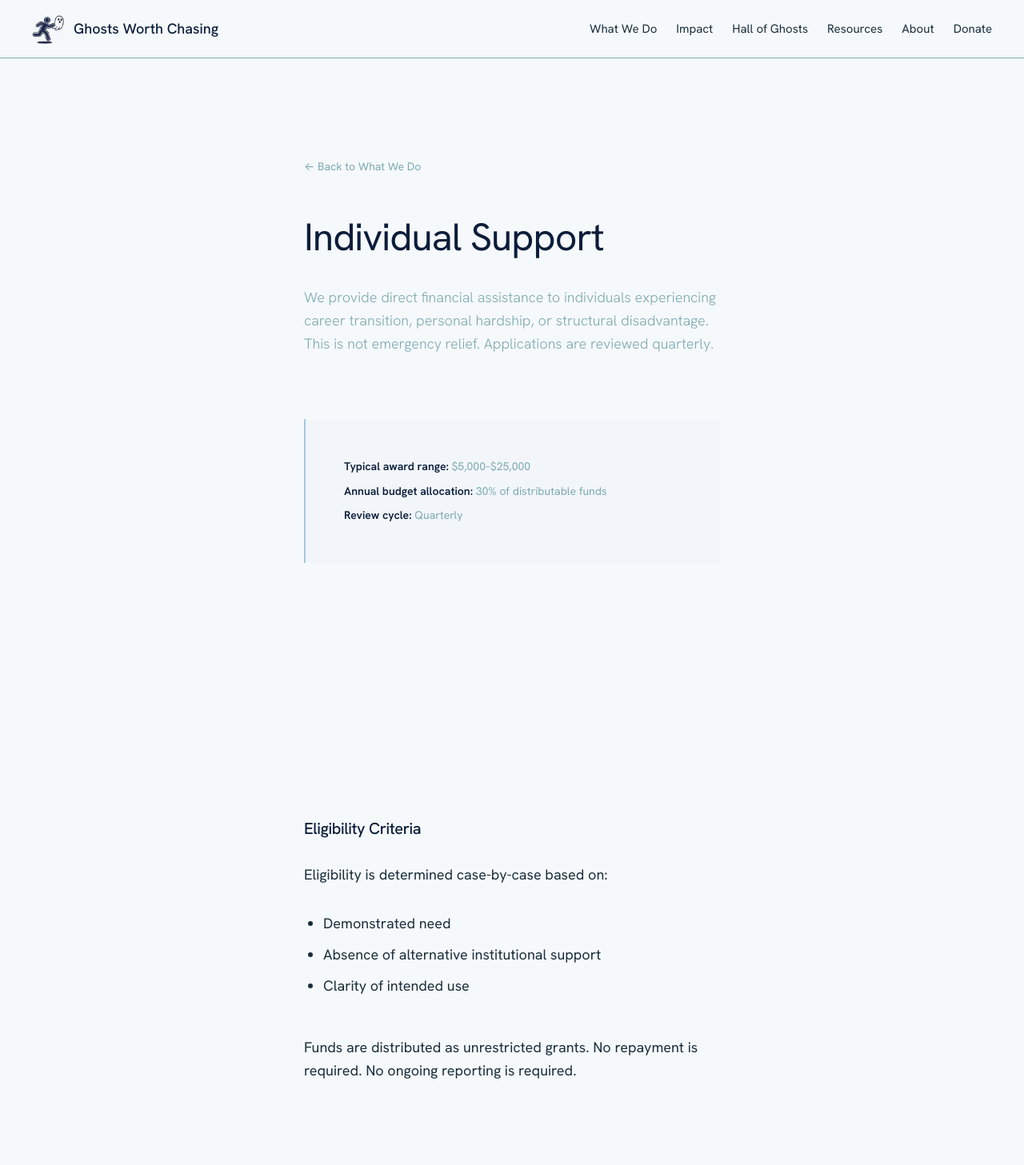
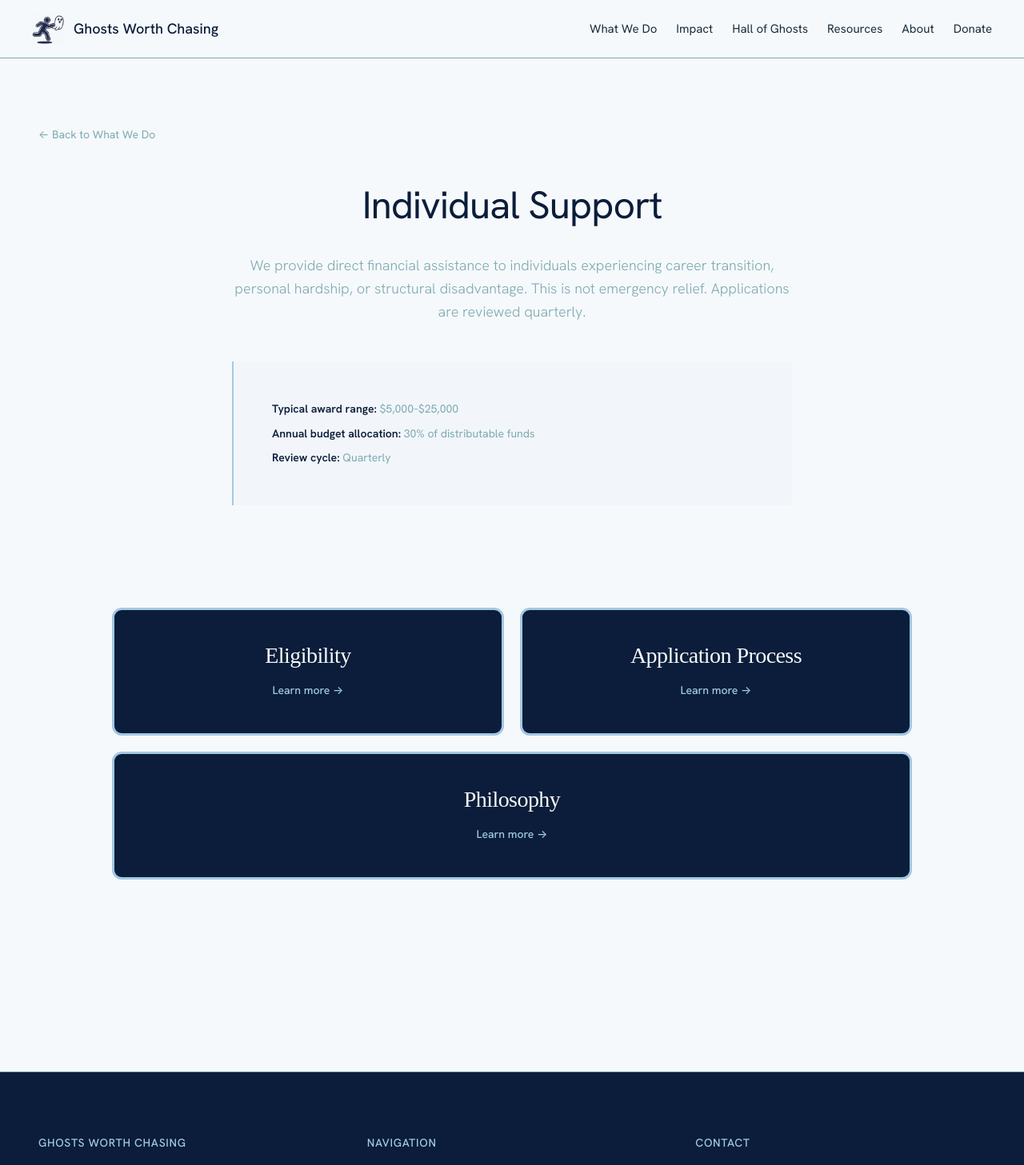
Before and after one commit to Roco41589/ghosts-worth-chasing-site, a Next.js app in the folder ghosts-redesign/: page /what-we-do/individual-support in a window 1280 px wide. Shown: the top 1457 px of the page at 80% size. Built offline with nearby package versions, Linux system fonts and the light colour scheme.

Commit message:
Update page.tsx

```diff
--- a/ghosts-redesign/app/what-we-do/individual-support/page.tsx
+++ b/ghosts-redesign/app/what-we-do/individual-support/page.tsx
@@ -1,9 +1,22 @@
+'use client'
+
 import Link from 'next/link'
 
 export default function IndividualSupport() {
   return (
     <>
-      <section className="section section--narrow">
+      <style jsx>{`
+        @media (max-width: 768px) {
+          .cards-grid {
+            grid-template-columns: 1fr !important;
+            max-width: 400px !important;
+          }
+        }
+      `}</style>
+
+      <section style={{
+        padding: 'var(--space-lg) var(--space-md) var(--space-md) var(--space-md)',
+      }}>
         <Link
           href="/what-we-do"
           style={{
@@ -19,7 +32,11 @@ export default function IndividualSupport() {
           ← Back to What We Do
         </Link>
 
-        <h1 style={{ color: 'var(--color-deep-navy)', marginBottom: 'var(--space-sm)' }}>
+        <h1 style={{
+          color: 'var(--color-deep-navy)',
+          marginBottom: 'var(--space-sm)',
+          textAlign: 'center',
+        }}>
           Individual Support
         </h1>
 
@@ -28,7 +45,10 @@ export default function IndividualSupport() {
           color: 'var(--color-text-secondary)',
           lineHeight: 1.6,
           fontWeight: 300,
-          marginBottom: 'var(--space-lg)',
+          marginBottom: 'var(--space-md)',
+          textAlign: 'center',
+          maxWidth: '700px',
+          margin: '0 auto var(--space-md) auto',
         }}>
           We provide direct financial assistance to individuals experiencing career transition,
           personal hardship, or structural disadvantage. This is not emergency relief.
@@ -40,6 +60,8 @@ export default function IndividualSupport() {
           padding: 'var(--space-md)',
           borderLeft: '2px solid var(--color-sky-blue)',
           background: 'rgba(163, 201, 226, 0.05)',
+          maxWidth: '700px',
+          margin: '0 auto var(--space-lg) auto',
         }}>
           <p style={{ fontSize: '14px', color: 'var(--color-text-secondary)', marginBottom: '8px' }}>
             <strong style={{ color: 'var(--color-deep-navy)' }}>Typical award range:</strong> $5,000–$25,000
@@ -53,78 +75,161 @@ export default function IndividualSupport() {
         </div>
       </section>
 
-      <section className="section section--narrow">
+      <section style={{
+        padding: '0 var(--space-md) var(--space-xl) var(--space-md)',
+      }}>
+        <div
+          className="cards-grid"
+          style={{
+            maxWidth: '1000px',
+            margin: '0 auto',
+            display: 'grid',
+            gridTemplateColumns: 'repeat(2, 1fr)',
+            gap: '20px',
+          }}
+        >
+          {/* Eligibility Card */}
+          <Link
+            href="/what-we-do/individual-support/eligibility"
+            style={{
+              border: '3px solid var(--color-sky-blue)',
+              borderRadius: '12px',
+              padding: '32px 24px',
+              background: 'var(--color-deep-navy)',
+              textDecoration: 'none',
+              color: 'var(--color-mist-white)',
+              transition: 'all 0.2s ease',
+              display: 'flex',
+              flexDirection: 'column',
+              alignItems: 'center',
+              justifyContent: 'center',
+              gap: '16px',
+              minHeight: '160px',
+              textAlign: 'center',
+            }}
+            onMouseEnter={(e) => {
+              e.currentTarget.style.transform = 'translateY(-4px)'
+              e.currentTarget.style.boxShadow = '0 8px 24px rgba(11, 29, 58, 0.15)'
+            }}
+            onMouseLeave={(e) => {
+              e.currentTarget.style.transform = 'translateY(0)'
+              e.currentTarget.style.boxShadow = 'none'
+            }}
+          >
             <h2 style={{
-          fontSize: '20px',
-          marginBottom: 'var(--space-sm)',
-          color: 'var(--color-deep-navy)',
+              fontFamily: 'Regika, serif',
+              fontSize: '28px',
+              color: 'var(--color-mist-white)',
+              margin: 0,
+              lineHeight: 1.1,
             }}>
-          Eligibility Criteria
+              Eligibility
             </h2>
 
-        <p style={{ marginBottom: 'var(--space-sm)' }}>
-          Eligibility is determined case-by-case based on:
-        </p>
+            <div style={{
+              fontSize: '14px',
+              color: 'var(--color-sky-blue)',
+              fontWeight: 500,
+            }}>
+              Learn more →
+            </div>
+          </Link>
 
-        <ul style={{
-          marginLeft: '24px',
-          marginBottom: 'var(--space-md)',
-          color: 'var(--color-text)',
-          lineHeight: 1.7,
-        }}>
-          <li>Demonstrated need</li>
-          <li>Absence of alternative institutional support</li>
-          <li>Clarity of intended use</li>
-        </ul>
-
-        <p>
-          Funds are distributed as unrestricted grants. No repayment is required.
-          No ongoing reporting is required.
-        </p>
-      </section>
-
-      <section className="section section--narrow">
+          {/* Application Process Card */}
+          <Link
+            href="/what-we-do/individual-support/application"
+            style={{
+              border: '3px solid var(--color-sky-blue)',
+              borderRadius: '12px',
+              padding: '32px 24px',
+              background: 'var(--color-deep-navy)',
+              textDecoration: 'none',
+              color: 'var(--color-mist-white)',
+              transition: 'all 0.2s ease',
+              display: 'flex',
+              flexDirection: 'column',
+              alignItems: 'center',
+              justifyContent: 'center',
+              gap: '16px',
+              minHeight: '160px',
+              textAlign: 'center',
+            }}
+            onMouseEnter={(e) => {
+              e.currentTarget.style.transform = 'translateY(-4px)'
+              e.currentTarget.style.boxShadow = '0 8px 24px rgba(11, 29, 58, 0.15)'
+            }}
+            onMouseLeave={(e) => {
+              e.currentTarget.style.transform = 'translateY(0)'
+              e.currentTarget.style.boxShadow = 'none'
+            }}
+          >
             <h2 style={{
-          fontSize: '20px',
-          marginBottom: 'var(--space-sm)',
-          color: 'var(--color-deep-navy)',
+              fontFamily: 'Regika, serif',
+              fontSize: '28px',
+              color: 'var(--color-mist-white)',
+              margin: 0,
+              lineHeight: 1.1,
             }}>
               Application Process
             </h2>
 
-        <p style={{ marginBottom: 'var(--space-sm)' }}>
-          Applications are accepted on a rolling basis and reviewed quarterly. The process is
-          intentionally straightforward and does not require extensive documentation.
-        </p>
+            <div style={{
+              fontSize: '14px',
+              color: 'var(--color-sky-blue)',
+              fontWeight: 500,
+            }}>
+              Learn more →
+            </div>
+          </Link>
 
-        <p style={{
-          fontSize: '15px',
-          color: 'var(--color-text-secondary)',
-          fontStyle: 'italic',
-          padding: 'var(--space-sm)',
-          background: 'rgba(163, 201, 226, 0.05)',
-          border: '1px solid var(--color-border)',
-        }}>
-          Note: Applications will open once the foundation's 501(c)(3) status is confirmed.
-          Expected availability: Q2 2025.
-        </p>
-      </section>
-
-      <section className="section section--narrow">
+          {/* Philosophy Card - spans 2 columns */}
+          <Link
+            href="/what-we-do/individual-support/philosophy"
+            style={{
+              border: '3px solid var(--color-sky-blue)',
+              borderRadius: '12px',
+              padding: '32px 24px',
+              background: 'var(--color-deep-navy)',
+              textDecoration: 'none',
+              color: 'var(--color-mist-white)',
+              transition: 'all 0.2s ease',
+              display: 'flex',
+              flexDirection: 'column',
+              alignItems: 'center',
+              justifyContent: 'center',
+              gap: '16px',
+              minHeight: '160px',
+              textAlign: 'center',
+              gridColumn: '1 / -1',
+            }}
+            onMouseEnter={(e) => {
+              e.currentTarget.style.transform = 'translateY(-4px)'
+              e.currentTarget.style.boxShadow = '0 8px 24px rgba(11, 29, 58, 0.15)'
+            }}
+            onMouseLeave={(e) => {
+              e.currentTarget.style.transform = 'translateY(0)'
+              e.currentTarget.style.boxShadow = 'none'
+            }}
+          >
             <h2 style={{
-          fontSize: '20px',
-          marginBottom: 'var(--space-sm)',
-          color: 'var(--color-deep-navy)',
+              fontFamily: 'Regika, serif',
+              fontSize: '28px',
+              color: 'var(--color-mist-white)',
+              margin: 0,
+              lineHeight: 1.1,
             }}>
               Philosophy
             </h2>
 
-        <p>
-          Individual Support grants acknowledge that structural transitions—career changes,
-          relocation, family care responsibilities, health challenges—often occur when traditional
-          safety nets are unavailable or inadequate. We do not attempt to solve these challenges
-          systemically. We provide capital to individuals navigating them personally.
-        </p>
+            <div style={{
+              fontSize: '14px',
+              color: 'var(--color-sky-blue)',
+              fontWeight: 500,
+            }}>
+              Learn more →
+            </div>
+          </Link>
+        </div>
       </section>
     </>
   )
```
Lines whose indentation alone changed are shown as unchanged.
